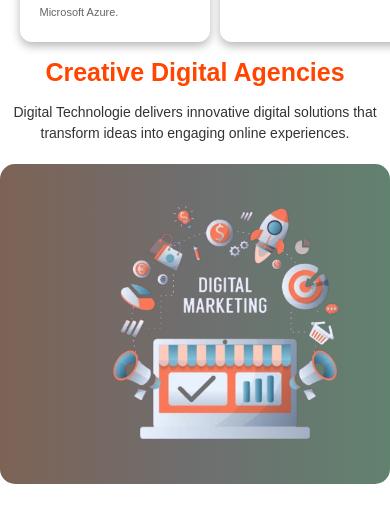
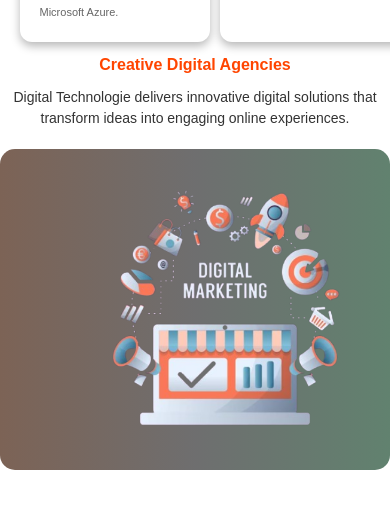
Before and after one commit to Sreyvik19/Sreyvik_Von, a plain HTML site: page service.html in a window 390 px wide. Shown: the part 1315-1822 px from the top of the page. Drawn offline with Linux system fonts and the light colour scheme.

Commit message:
fix:service-page-responsive

```diff
--- a/SASS/compoments/service/_responsive.scss
+++ b/SASS/compoments/service/_responsive.scss
@@ -190,7 +190,7 @@
     }
 
     .containe {
-        max-width: 400px;
+        max-width: 430px;
         text-align: center;
         margin: auto;
 
@@ -222,7 +222,7 @@
         }
 
         h2 {
-            font-size: 25px;
+            font-size: 16px;
         }
 
         p {
```
Also changed, not shown: css/service.css, dist/css/service.min.css.
